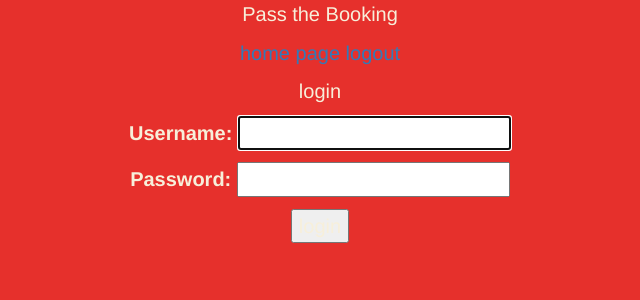
After one commit to allbecauseyoutoldmeso/pass_the_booking_2, a Django app: page /login/ in a window 1280 px wide. The commit adds this page. Shown: the top 300 px of the page, without its empty margins (320-960 px from the left). Run offline with Django 3.2, Linux system fonts and the light colour scheme; some libraries are stand-ins or nearby versions.

Commit message:
add django login and logout features

```diff
--- a/mysite/settings.py
+++ b/mysite/settings.py
@@ -120,3 +120,6 @@ USE_TZ = True
 
 STATIC_URL = '/static/'
 STATIC_ROOT = os.path.join(BASE_DIR, 'static')
+
+LOGIN_REDIRECT_URL = 'home_page'
+LOGOUT_REDIRECT_URL = 'login'
--- a/pass_the_booking/templates/pass_the_booking/base.html
+++ b/pass_the_booking/templates/pass_the_booking/base.html
@@ -12,9 +12,18 @@
 
   <body>
     <p>Pass the Booking</p>
-    <p><a href="{% url 'home_page' %}">back to home page</a></p>
+    <p>
+      <a href="{% url 'home_page' %}">home page</a>
+      {% if user.is_authenticated %}
+        <a href='{% url 'logout' %}'> logout</a>
+      {% else %}
+        <a href='{% url 'login' %}'> logout</a>
+      {% endif %}
+    </p>
+
     {% block content %}
     {% endblock %}
+
     {% if messages %}
       {% for message in messages %}
       <p>{{ message }}</p>
--- a/pass_the_booking/templates/pass_the_booking/clients/client_list.html
+++ b/pass_the_booking/templates/pass_the_booking/clients/client_list.html
@@ -10,6 +10,8 @@
   </div>
 {% endfor %}
 
-<a href='{% url 'client_new' %}'>add new client</a>
+{% if user.is_authenticated %}
+  <a href='{% url 'client_new' %}'>add new client</a>
+{% endif %}
 
 {% endblock %}
--- /dev/null
+++ b/pass_the_booking/templates/registration/login.html
@@ -0,0 +1,12 @@
+{% extends 'pass_the_booking/base.html' %}
+
+{% block content %}
+
+  <p>login</p>
+  <form method="post">
+    {% csrf_token %}
+    {{ form.as_p }}
+    <button type="submit">login</button>
+  </form>
+
+{% endblock %}
--- a/pass_the_booking/urls.py
+++ b/pass_the_booking/urls.py
@@ -1,6 +1,7 @@
 from django.conf.urls import url
 from . import views
 from django.contrib.auth import views as auth_views
+
 
 urlpatterns = [
     url(r'^$', views.home_page, name='home_page'),
```
Also changed, not shown: pass_the_booking/templates/pass_the_booking/home_page.html (+8 -0 lines), db.sqlite3.
